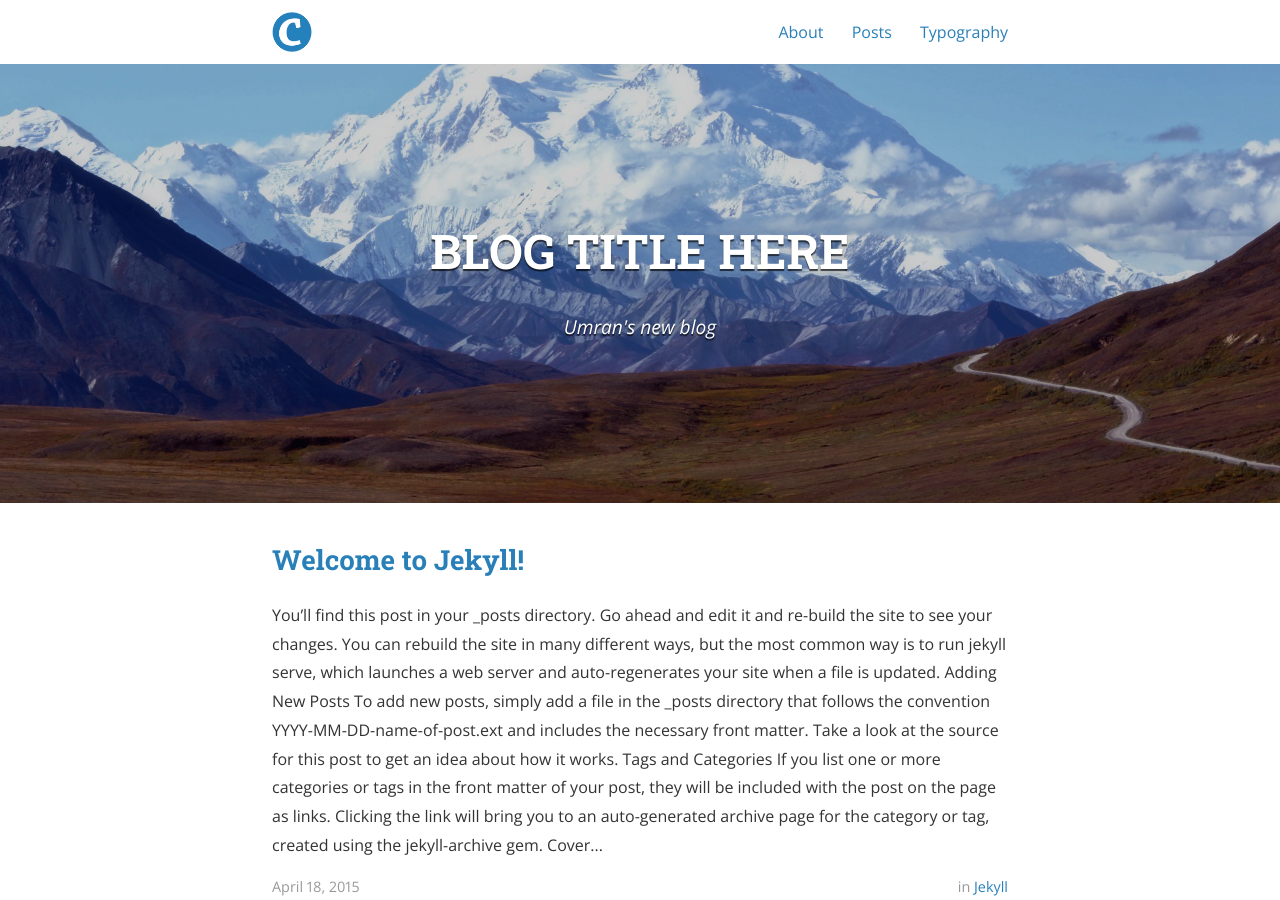
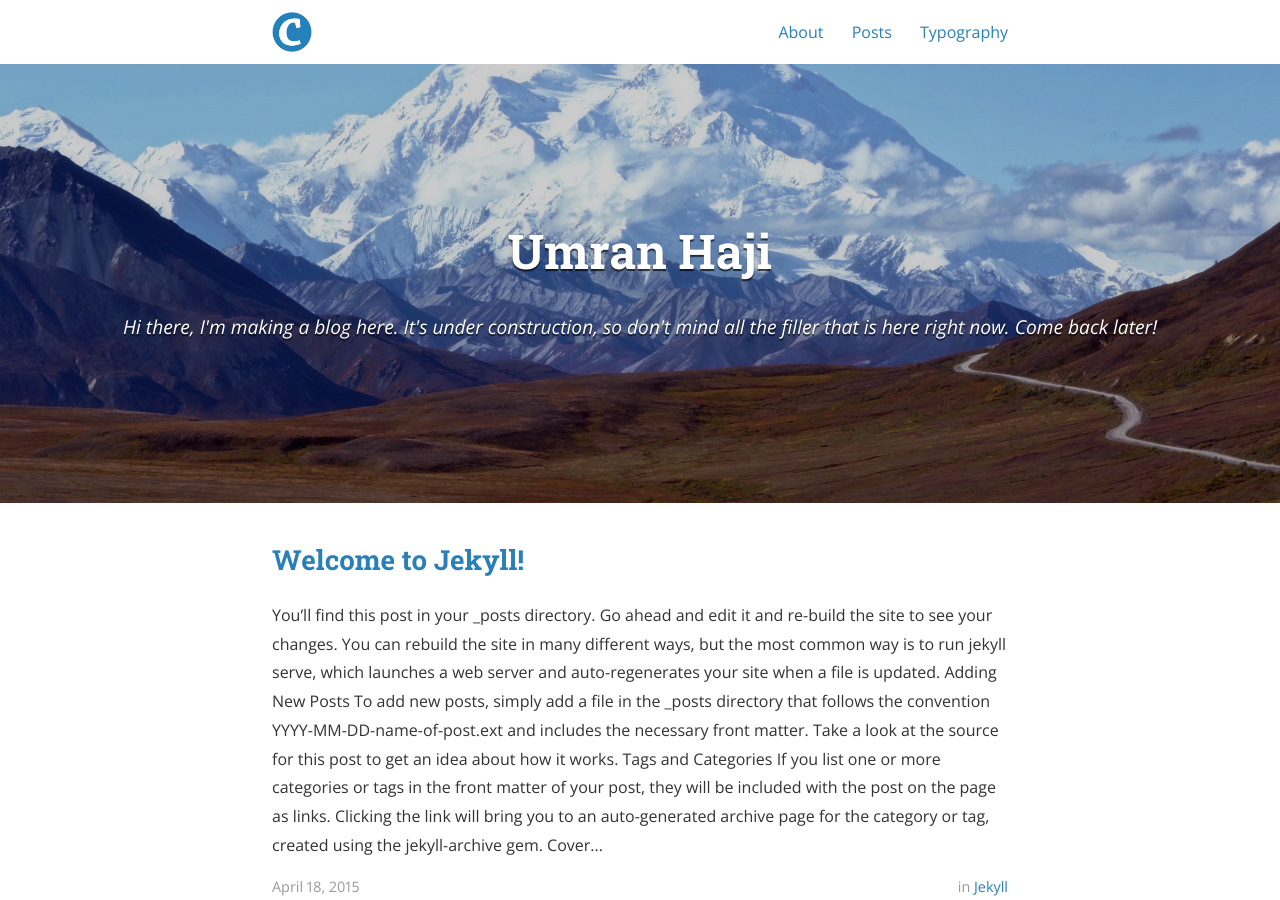
Before and after one commit to umranhaji/umranhaji.github.io, a Jekyll site: the page built from index.html, in a window 1280 px wide and 900 px high. Built offline with Jekyll 4.4.1, drawn with Linux system fonts in a browser that asks for light colours; nearby versions of some CDN libraries; the list of posts is cut into pages by our own code; some of the changed text lies outside the part shown.

Commit message:
Updated '_config.yml' via CloudCannon

```diff
--- a/_config.yml
+++ b/_config.yml
@@ -9,12 +9,12 @@ exclude:
   - "/vendor/"
 
 # Site settings
-title: BLOG TITLE HERE
-subtitle: "Umran's new blog"
+title: Umran Haji
+subtitle: "Hi there, I'm making a blog here. It's under construction, so don't mind all the filler that is here right now. Come back later!"
 email: unhaji@gmail.com
 name: Umran Haji
 description: >
-  A simple yet classy theme for your Jekyll website or blog.
+  Umran's blog, currently under construction
 # Base URL of site (i.e. /blog). It should always start with a slash,
 # and never end with a slash. Set it to a blank value if hosting at the
 # root of your server.
```
